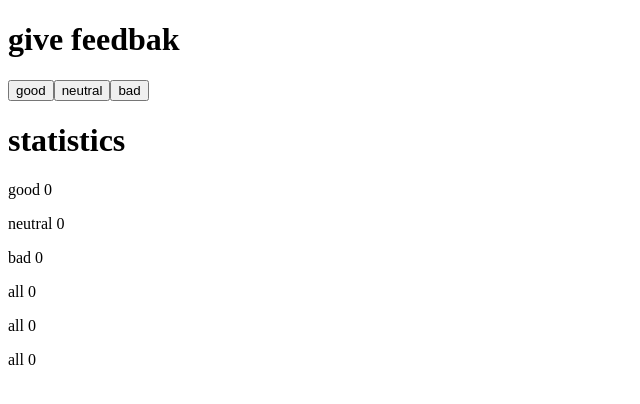
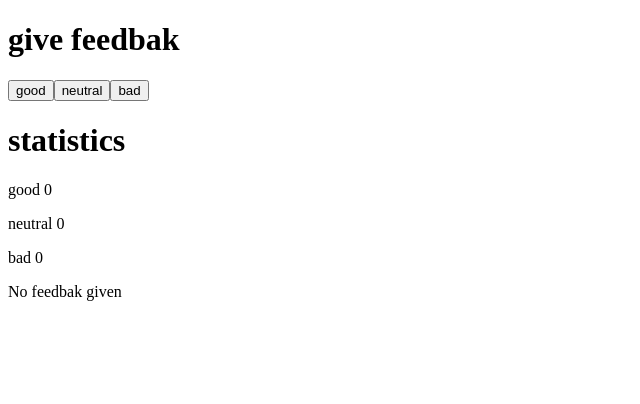
Before and after one commit to leoaliaga10/fullstackopen, a React (Vite) app in the folder part1/unicafe/: page / in a window 1280 px wide. Shown: the top 404 px of the page, without its empty margins (0-640 px from the left). Built offline with nearby package versions, Linux system fonts and the light colour scheme.

Commit message:
Commit of exercise 1.9

```diff
--- a/part1/unicafe/src/App.jsx
+++ b/part1/unicafe/src/App.jsx
@@ -1,13 +1,21 @@
 import { useState } from "react";
 
 const Statistics = (props) => {
-  return (
-    <>
-      <p>all {props.sum}</p>
-      <p>all {props.avg}</p>
-      <p>all {props.pos}</p>
-    </>
-  );
+  if (props.sum === 0 && props.avg === 0 && props.pos === 0) {
+    return (
+      <>
+        <p>No feedbak given</p>
+      </>
+    );
+  } else {
+    return (
+      <>
+        <p>all {props.sum}</p>
+        <p>average {props.avg}</p>
+        <p>positive {props.pos}</p>
+      </>
+    );
+  }
 };
 
 const Title = ({ text }) => {
```
